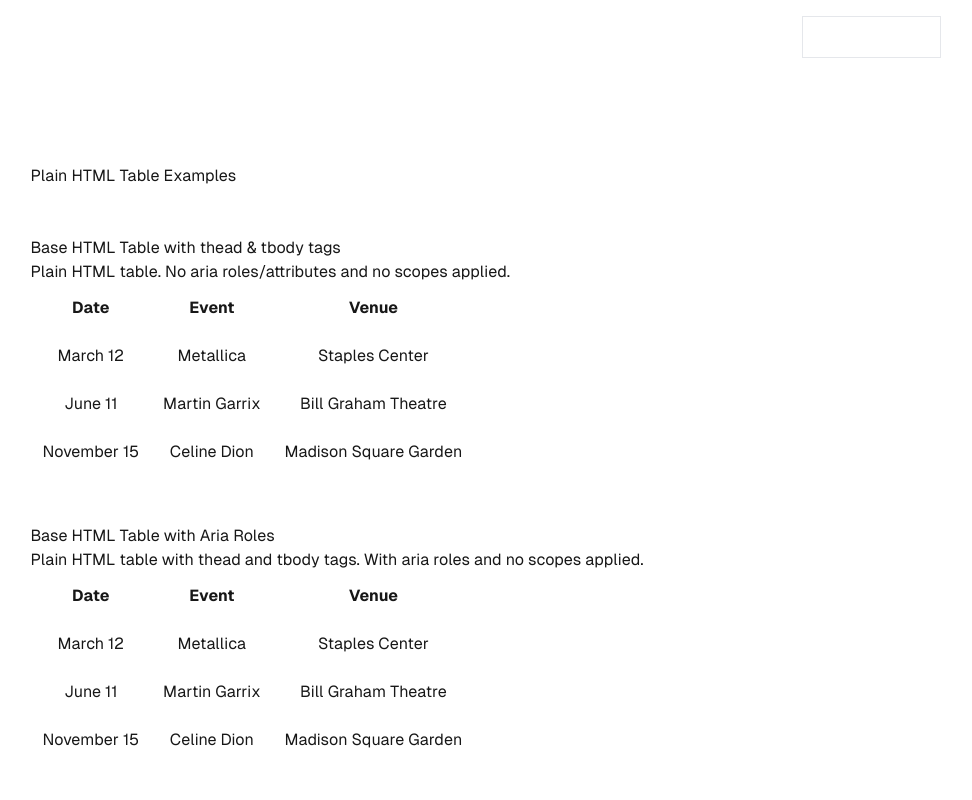
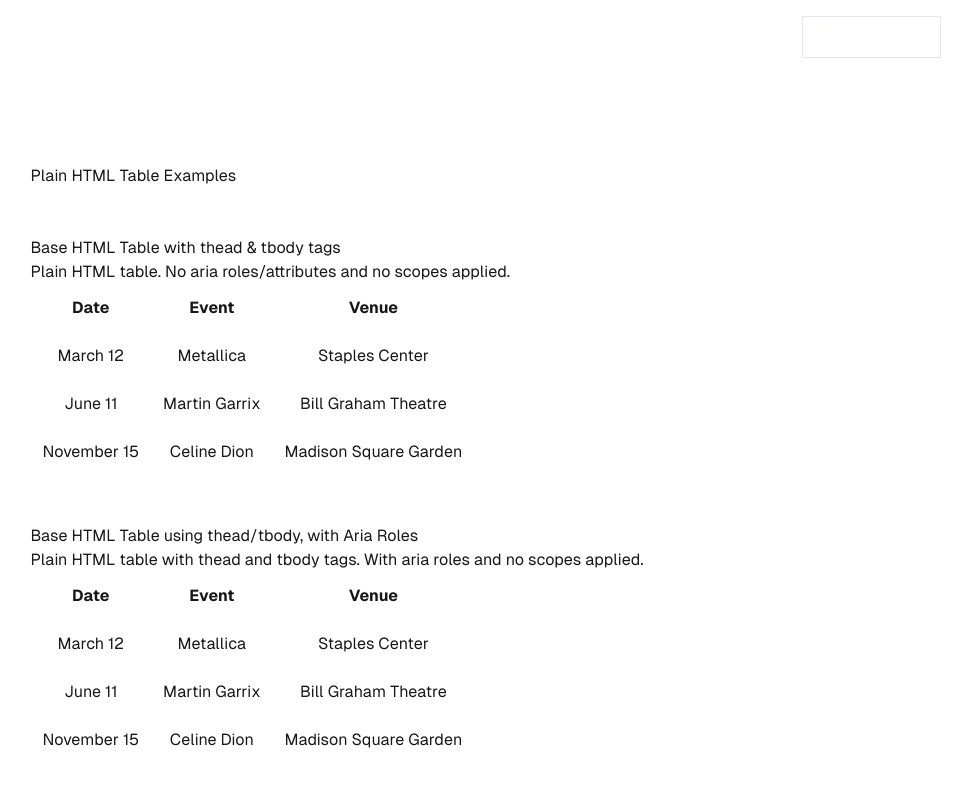
Before and after one commit to essjay05/a11y_assessments_v0, a Next.js app: page / in a window 1280 px wide. Shown: the top 800 px of the page, without its empty margins (303-1275 px from the left). Built offline with nearby package versions, Linux system fonts and the light colour scheme.

Commit message:
Made h2 more descriptive.

```diff
--- a/components/global/A11y_Examples/SrPlainHTMLTables/PlainHtmlTables/BasicWTheadWAria.jsx
+++ b/components/global/A11y_Examples/SrPlainHTMLTables/PlainHtmlTables/BasicWTheadWAria.jsx
@@ -1,7 +1,7 @@
 export const BasicWTheadWAria = () => {
   return (
     <>
-      <h2>Base HTML Table with Aria Roles</h2>
+      <h2>Base HTML Table using thead/tbody, with Aria Roles</h2>
       <h3>Plain HTML table with thead and tbody tags. With aria roles and no scopes applied.</h3>
       <table role="table" id="BasicWTheadWAria">
         <thead role="rowgroup">
```
